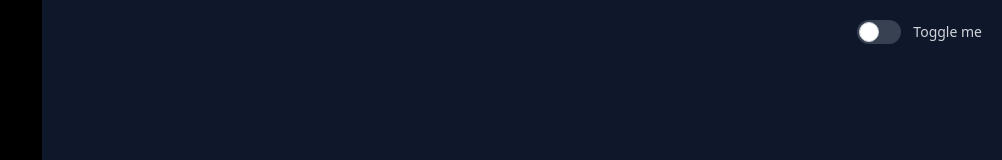
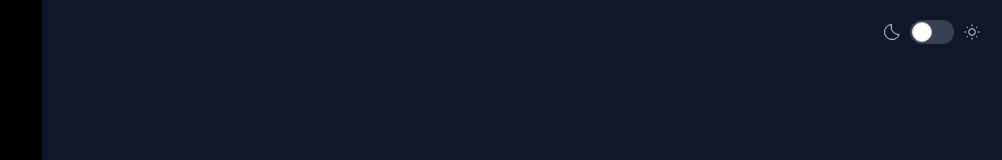
Before and after one commit to brunoturpeau/portfolio_react, a Next.js app: page / in a window 1280 px wide. Shown: the top 160 px of the page, without its empty margins (278-1280 px from the left). Built offline with nearby package versions, Linux system fonts and the light colour scheme.

Commit message:
styles: darkMode

```diff
--- a/app/layout.tsx
+++ b/app/layout.tsx
@@ -27,16 +27,31 @@ export default function RootLayout({
                 <div className={`w-full flex items-center justify-end p-5`}>
                     <label className="inline-flex items-center cursor-pointer">
                         <input type="checkbox" value="" className="sr-only peer"/>
+                        <span>
+                            <svg className="w-5 h-5 me-2 text-gray-800 dark:text-white" aria-hidden="true"
+                                 xmlns="http://www.w3.org/2000/svg" width="24" height="24" fill="none"
+                                 viewBox="0 0 24 24">
+                              <path stroke="currentColor"
+                                    d="M12 21a9 9 0 0 1-.5-17.986V3c-.354.966-.5 1.911-.5 3a9 9 0 0 0 9 9c.239 0 .254.018.488 0A9.004 9.004 0 0 1 12 21Z"/>
+                            </svg>
+                        </span>
                         <div onClick={ToggleSwitchMode}
                              className="relative w-11 h-6 bg-gray-200
-                            peer-focus:outline-none peer-focus:ring-4 peer-focus:ring-blue-300
-                            dark:peer-focus:ring-blue-800 rounded-full peer dark:bg-gray-700
+                            peer-focus:outline-none peer-focus:ring-1 peer-focus:ring-slate-300
+                            dark:peer-focus:ring-slate-800 rounded-full peer dark:bg-gray-700
                             peer-checked:after:translate-x-full rtl:peer-checked:after:-translate-x-full
                             peer-checked:after:border-white after:content-[''] after:absolute
                             after:top-[2px] after:start-[2px] after:bg-white after:border-gray-300
                             after:border after:rounded-full after:w-5 after:h-5 after:transition-all
-                            dark:border-gray-600 peer-checked:bg-blue-600"></div>
-                        <span className="ms-3 text-sm font-medium text-gray-900 dark:text-gray-300">Toggle me</span>
+                            dark:border-gray-600 peer-checked:bg-slate-300"></div>
+                        <span>
+                            <svg className="w-5 h-5 ms-2 text-gray-800 dark:text-white" aria-hidden="true"
+                                 xmlns="http://www.w3.org/2000/svg" width="24" height="24" fill="none"
+                                 viewBox="0 0 24 24">
+                                <path stroke="currentColor"
+                                      d="M12 5V3m0 18v-2M7.05 7.05 5.636 5.636m12.728 12.728L16.95 16.95M5 12H3m18 0h-2M7.05 16.95l-1.414 1.414M18.364 5.636 16.95 7.05M16 12a4 4 0 1 1-8 0 4 4 0 0 1 8 0Z"/>
+                            </svg>
+                        </span>
                     </label>
                 </div>
                 {children}
```
